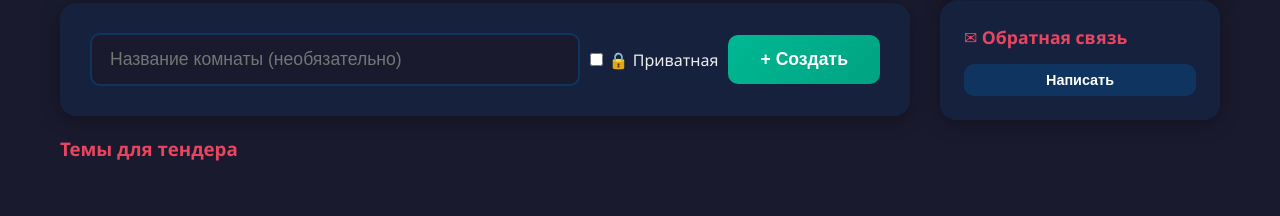
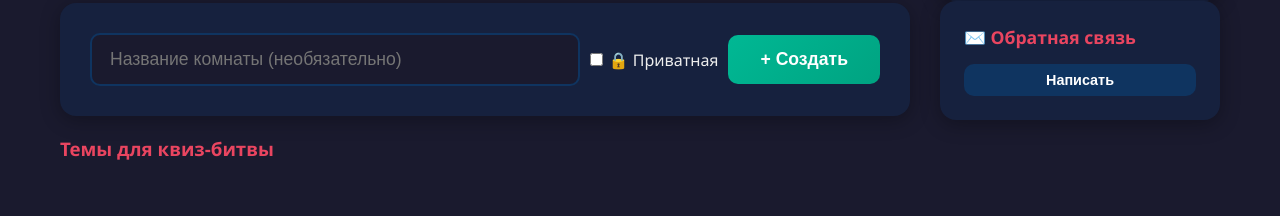
Before and after one commit to TorchinAE/quiz-game, a FastAPI app: page / in a window 1280 px wide. Shown: the part 516-732 px from the top of the page. Run offline with FastAPI, Linux system fonts and the light colour scheme.

Commit message:
fix: lobby UI — rename to квиз-битва, fix feedback icon, sticky suggest block

```diff
--- a/app/static/style.css
+++ b/app/static/style.css
@@ -216,6 +216,11 @@ select { width: 100%; padding: 10px; border: 2px solid #0f3460; border-radius: 8
 .sidebar-section {
     background: var(--bg-card); border-radius: 16px; padding: 24px;
     box-shadow: 0 4px 20px rgba(0,0,0,0.3);
+}
+.sidebar-sticky {
+    position: sticky;
+    top: 10px;
+    z-index: 10;
 }
 .sidebar-section h3 {
     color: var(--color-primary); margin-bottom: 15px; font-size: 1.1em;
--- a/app/templates/lobby.html
+++ b/app/templates/lobby.html
@@ -65,7 +65,7 @@
             </div>
             <!-- Topic cards -->
             <div id="topic-cards-wrap" style="margin-bottom:20px">
-                <h3 style="color:var(--color-primary);margin-bottom:12px">Темы для тендера</h3>
+                <h3 style="color:var(--color-primary);margin-bottom:12px">Темы для квиз-битвы</h3>
                 <div id="topic-cards" class="topic-cards-grid"></div>
             </div>
         </div>
@@ -74,7 +74,7 @@
     <!-- Sidebar -->
     <div class="lobby-sidebar">
         <!-- Suggest topic -->
-        <div class="sidebar-section" style="margin-bottom:20px">
+        <div class="sidebar-section sidebar-sticky" style="margin-bottom:20px">
             <h3>💡 Предложить тему</h3>
             <div style="display:flex;gap:8px">
                 <input type="text" id="suggest-input" placeholder="Название темы (до 120 симв.)" maxlength="120" style="margin-bottom:0;flex:1">
@@ -97,7 +97,7 @@
         </div>
         <!-- Feedback -->
         <div class="sidebar-section">
-            <h3>✉ Обратная связь</h3>
+            <h3>✉️ Обратная связь</h3>
             <button class="btn btn-secondary btn-sm btn-block" onclick="openFeedbackModal()">Написать</button>
         </div>
     </div>
```
